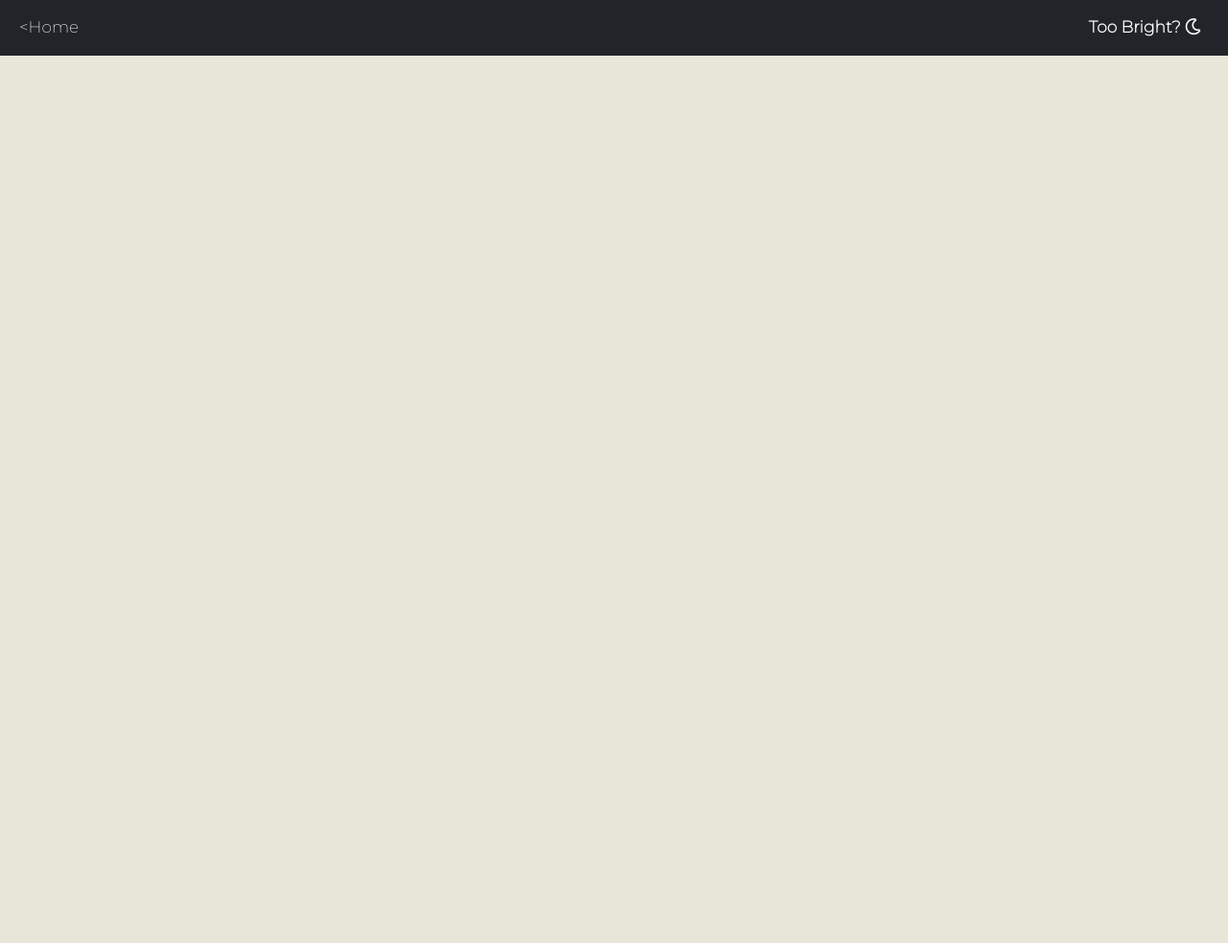
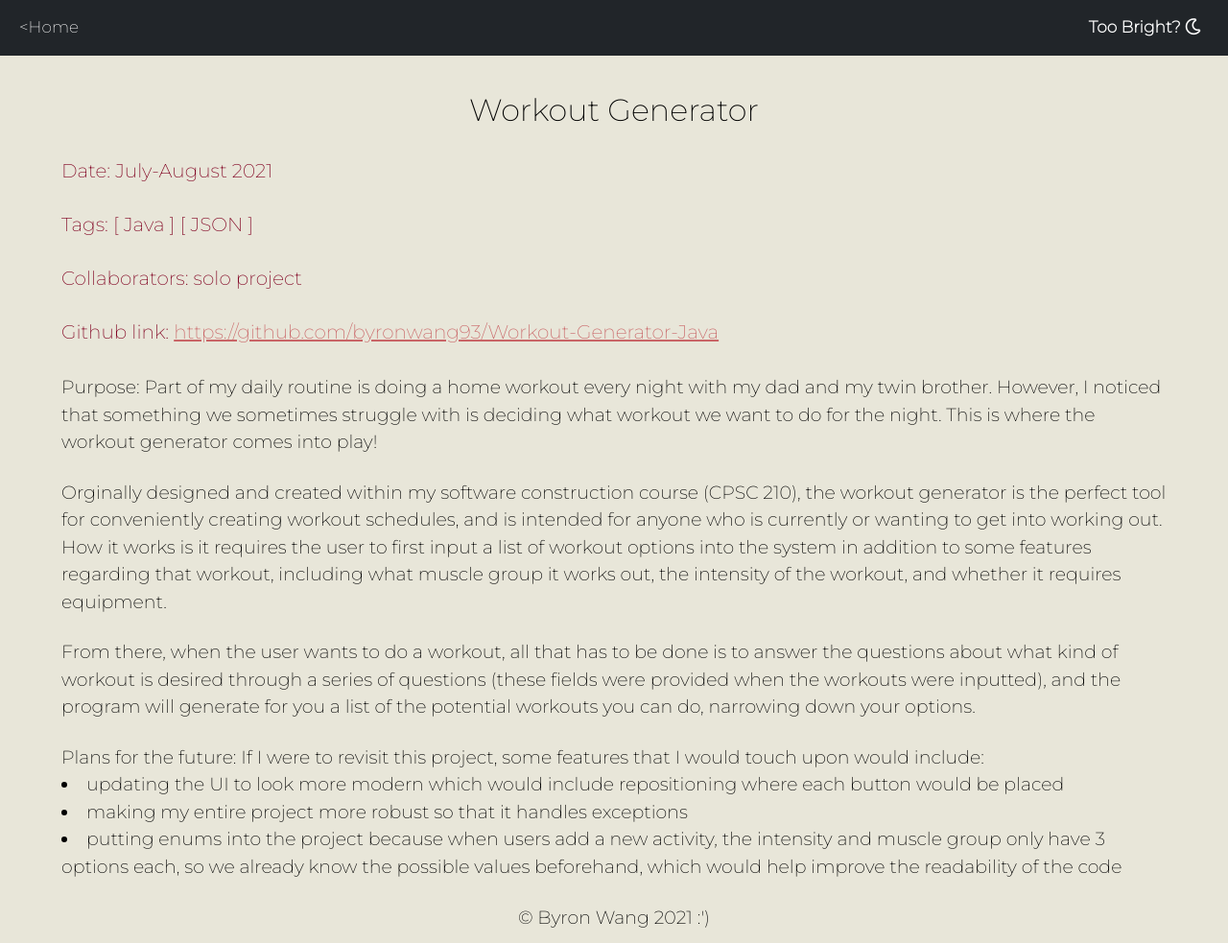
Before and after one commit to byronwang93/New-Personal-Website, a plain HTML site: page project-posts/project-workout.html in a window 1280 px wide. Shown: the whole page at 96% size. Before the commit the page ends 800 px from the top, so only its background shows below. Drawn offline with nearby package versions, Linux system fonts and the light colour scheme.

Commit message:
finished first project post about the java workout generator

```diff
--- a/project-posts/project-workout.html
+++ b/project-posts/project-workout.html
@@ -22,7 +22,9 @@
 
     <link rel="stylesheet" href="../styles.css">
 </head>
-<body class="light">
+<body class="light blog-page">
+
+  <div class="projectContent">
 
     <!-- navbar -->
     <nav class="navbar navbar-expand-lg navbar-dark bg-dark fixed-top" id="navbar">
@@ -44,6 +46,40 @@
         </div>
     </nav>
 
+    <h2 class="projectTitle">Workout Generator</h1>
+
+    <h3 class="projectDate">Date: July-August 2021 </h3>
+    <h3 class="projectDate tags">Tags: [ Java ] [ JSON ]</h3>
+    <h3 class="projectDate">Collaborators: solo project</h3>
+    <h3 class="projectDate">Github link: <a href="https://github.com/byronwang93/Workout-Generator-Java">https://github.com/byronwang93/Workout-Generator-Java</a></h3>
+    <h3 class="projectDate"></h3>
+
+    <p> Purpose: Part of my daily routine is doing a home workout every night with my dad and my twin brother. However, I noticed that something we sometimes struggle with is deciding what workout we want to do for the night. This is where the workout generator comes into play!</p>
+
+    <br>
+
+    <p>Orginally designed and created within my software construction course (CPSC 210), the workout generator is the perfect tool for conveniently creating workout schedules, and is intended for anyone who is currently or wanting to get into working out. How it works is it requires the user to first input a list of workout options into the system in addition to some features regarding that workout, including what muscle group it works out, the intensity of the workout, and whether it requires equipment.</p>
+
+    <br>
+
+    <p>From there, when the user wants to do a workout, all that has to be done is to answer the questions about what kind of workout is desired through a series of questions (these fields were provided when the workouts were inputted), and the program will generate for you a list of the potential workouts you can do, narrowing down your options.</p>
+
+    <br>
+
+    <p>Plans for the future: If I were to revisit this project, some features that I would touch upon would include:</p>
+
+    <li>updating the UI to look more modern which would include repositioning where each button would be placed</li>
+
+    <li>making my entire project more robust so that it handles exceptions</li>
+
+    <li>putting enums into the project because when users add a new activity, the intensity and muscle group only have 3 options each, so we already know the possible values beforehand, which would help improve the readability of the code</li>
+
+    <footer class="sideFooter" id="footer">
+      <p>© Byron Wang 2021 :')</p>
+    </footer>
+
+  </div>
+
     <!-- JavaScript/jQuery -->
     <script src="https://cdn.jsdelivr.net/npm/bootstrap@5.1.1/dist/js/bootstrap.bundle.min.js" integrity="sha384-/bQdsTh/da6pkI1MST/rWKFNjaCP5gBSY4sEBT38Q/9RBh9AH40zEOg7Hlq2THRZ" crossorigin="anonymous"></script>
 
--- a/styles.css
+++ b/styles.css
@@ -501,25 +501,20 @@ a:hover {
     padding-bottom: 1%;
 }
 
-/* ******************* project page setup ******************* */
 
-
-
-
-
-/* ******************* blog page setup ******************* */
+/* ******************* blog page and project page setup ******************* */
 .blog-page {
     display: inline-block;
     /* text-align: center; */
 }
 
-.blogTitle {
+.blogTitle, .projectTitle {
     position: relative;
     margin-top: 6rem;
     text-align: center;
 }
 
-.blogDate {
+.blogDate, .projectDate {
     font-size: 20px;
     margin-top: 2rem;
     margin-bottom: 2rem;
@@ -534,7 +529,7 @@ a:hover {
     margin: 0;
 }
 
-.blogContent {
+.blogContent, .projectContent {
     margin: 4rem 4rem;
 }
 
@@ -556,6 +551,10 @@ blockquote:before {
 blockquote p {
     display: inline;
   }
+
+.project-icons {
+    font-size: 23px;
+}
 
 /* 320px — 480px: Mobile devices
 481px — 768px: iPads, Tablets
```
Also changed, not shown: 2 other files.
